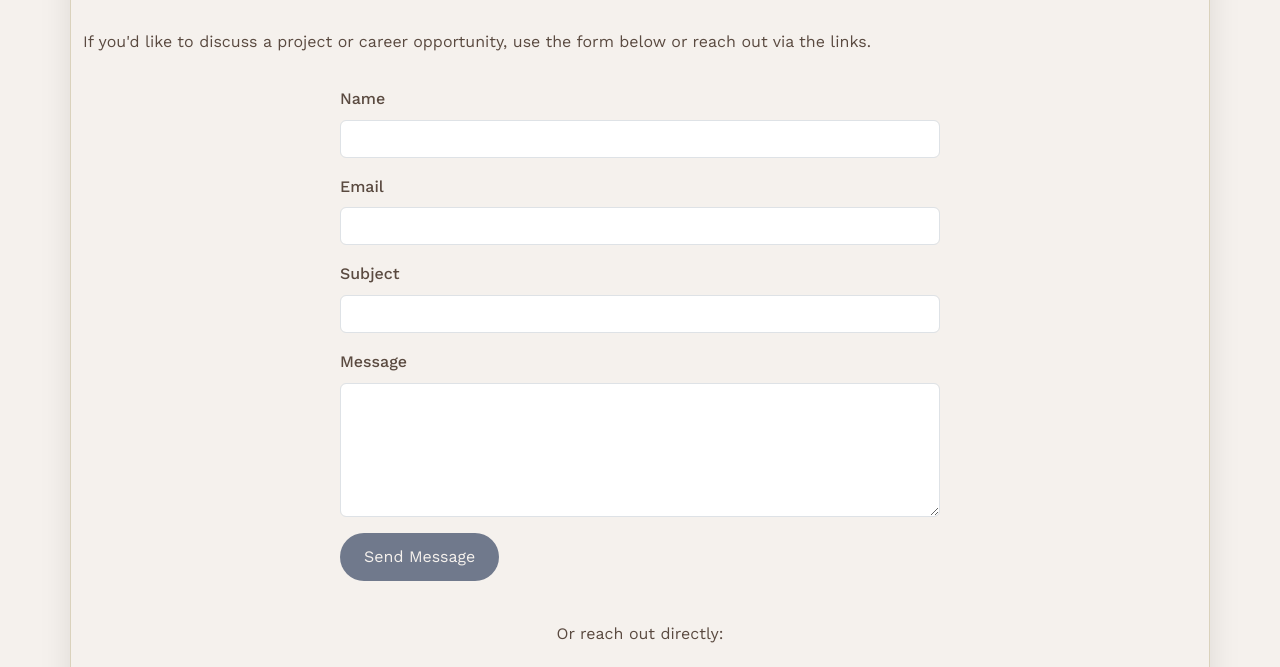
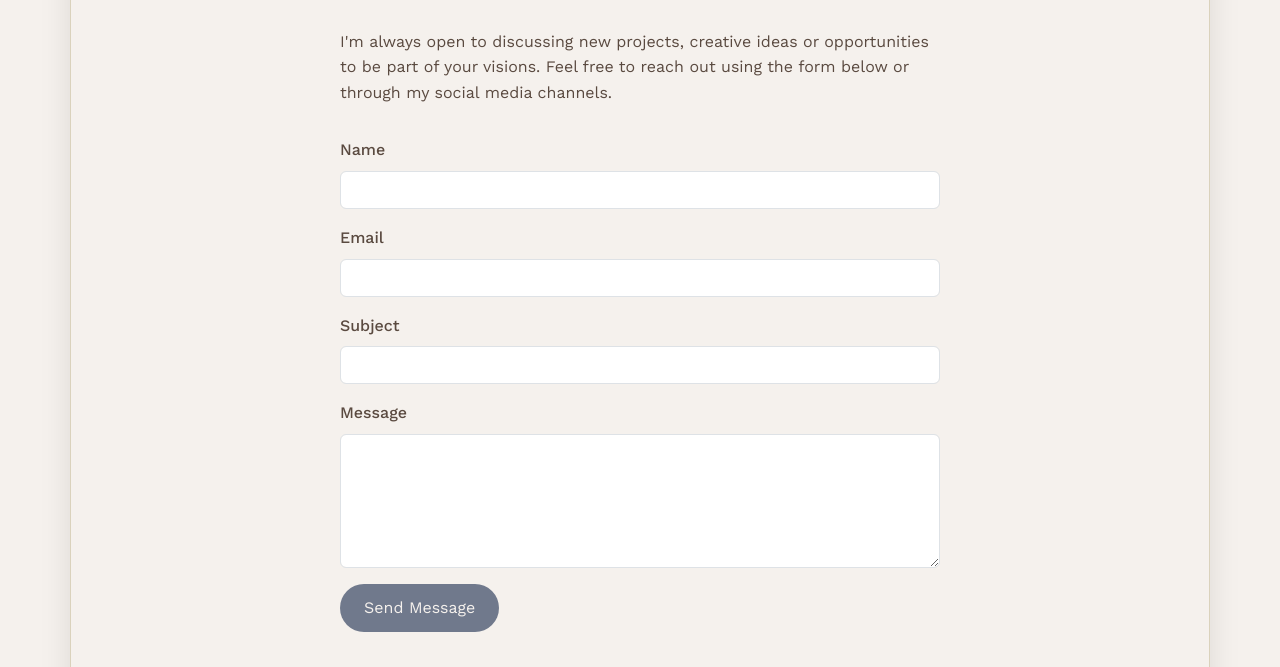
Before and after one commit to ifeomanwankwo/Portfolio, a plain HTML site: page contact.html in a window 1280 px wide. Shown: the part 270-937 px from the top of the page. Drawn offline with nearby package versions, Linux system fonts and the light colour scheme; a script that the page names is missing.

Commit message:
Update contact page message and justification

```diff
--- a/contact.html
+++ b/contact.html
@@ -47,9 +47,11 @@
   </header>
 
   <main>
-    <section class="container contact">
+    <section class="container contact section fade-in">
       <h1>Contact</h1>
-      <p>If you'd like to discuss a project or career opportunity, use the form below or reach out via the links.</p>
+      <div style="margin-top:1rem; max-width:600px; margin-left:auto; margin-right:auto;">
+        <p>I'm always open to discussing new projects, creative ideas or opportunities to be part of your visions. Feel free to reach out using the form below or through my social media channels.</p>
+        </div>
 
       <div style="max-width:600px;margin:2rem auto;">
         <div id="success-msg" style="display:none;background:#d4edda;color:#155724;padding:1rem;border-radius:0.25rem;margin-bottom:1rem;border:1px solid #c3e6cb;">
@@ -81,7 +83,7 @@
         </form>
       </div>
 
-      <p style="text-align:center;margin-top:2rem;">Or reach out directly:</p>
+      <p style="text-align:center;margin-top:2rem;">Alternatively you can reach me directly:</p>
       <p style="text-align:center;">
         <a class="btn primary" href="mailto:ifeoma1@hotmail.com?subject=Portfolio%20Inquiry">Email Me</a>
         <a class="btn" href="https://github.com/ifeomanwankwo" target="_blank" rel="noopener">GitHub</a>
```
